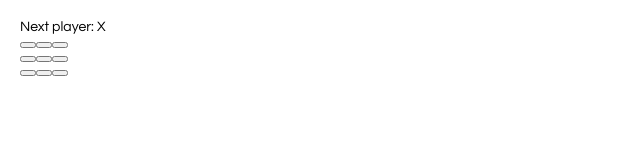
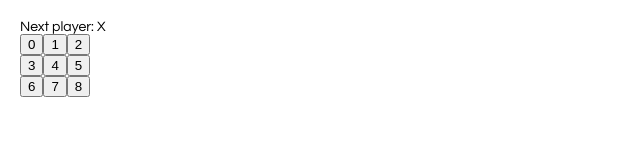
Before and after one commit to TomSpencerLondon/react-tic-tac-toe, a React app: page / in a window 1280 px wide. Shown: the whole page, without its empty margins (0-640 px from the left). Built offline with nearby package versions, Linux system fonts and the light colour scheme.

Commit message:
Pass Data through Props for Square and Board

```diff
--- a/src/index.js
+++ b/src/index.js
@@ -6,7 +6,7 @@ class Square extends React.Component {
   render() {
     return (
       <button className ="square">
-        {/* TODO */}
+        {this.props.value}
       </button>
     );
   }
@@ -14,7 +14,7 @@ class Square extends React.Component {
 
 class Board extends React.Component {
   renderSquare(i){
-    return <Square />;
+    return <Square value={i} />;
   }
 
 
```
Also changed, not shown: public/index.html (+1 -0 lines).
